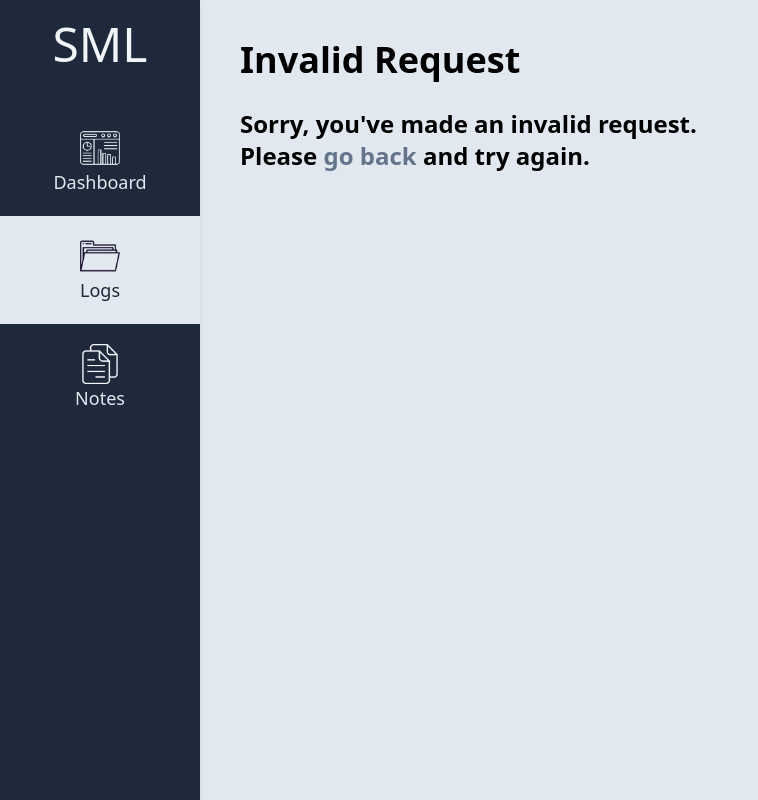
After one commit to maratsumi/IM-Project-Proposal, a PHP site: page /ErrorPage.html in a window 1280 px wide. The commit adds this page. Shown: the whole page, without its empty margins (0-758 px from the left). Run offline with PHP 8.4, Linux system fonts and the light colour scheme.

Commit message:
Error Page moans moans moans moans moans moans

```diff
--- /dev/null
+++ b/ErrorPage.html
@@ -0,0 +1,27 @@
+<!DOCTYPE html>
+<html lang="en">
+    <head>
+        <meta charset="UTF-8">
+        <meta http-equiv="X-UA-Compatible" content="IE=edge" />
+        <meta name="viewport" content="width=device-width, initial-scale=1.0" />
+        <link rel="stylesheet" href="./components/output.css" />
+        <title>Error</title>
+    </head>
+
+    <body class="bg-slate-200">
+        <div class="w-full h-full flex">
+        <div
+            class="h-full w-[200px] fixed z-10 top-0 left-0 bg-slate-800 overflow-x-hidden text-center shadow-md"
+        >
+        <h1 class="text-5xl text-slate-100 pb-10 p-5">SML</h1>
+        <a href="index.html" class="text-lg block text-slate-200 px-3 py-5 mx-auto"><img src="./components/dash.png" class="h-10 w-auto mx-auto">Dashboard</a>
+        <a href="indexLogsMain.html" class="text-lg block text-slate-800 bg-slate-200 px-3 py-5 mx-auto"><img src="./components/logs_d.png" class="h-10 w-auto mx-auto">Logs</a>
+        <a href="indexLog.html" class="text-lg block text-slate-200 px-3 py-5 mx-auto"><img src="./components/notes.png" class="h-10 w-auto mx-auto"> Notes</a>
+        </div>
+        <div class="ml-[200px] p-10">
+            <h1 class="text-4xl font-semibold">Invalid Request</h1>
+            <h3 class="text-2xl font-semibold pt-7 pb-7">Sorry, you've made an invalid request.<br> Please <a href="indexLogsMain.html" class="text-slate-500">go back</a> and try again.</h3>
+        </div>
+        </div>
+    </body>
+</html>
--- a/components/output.css
+++ b/components/output.css
@@ -745,14 +745,19 @@ video {
   color: rgb(241 245 249 / var(--tw-text-opacity));
 }
 
+.text-slate-200 {
+  --tw-text-opacity: 1;
+  color: rgb(226 232 240 / var(--tw-text-opacity));
+}
+
 .text-slate-800 {
   --tw-text-opacity: 1;
   color: rgb(30 41 59 / var(--tw-text-opacity));
 }
 
-.text-slate-200 {
+.text-slate-500 {
   --tw-text-opacity: 1;
-  color: rgb(226 232 240 / var(--tw-text-opacity));
+  color: rgb(100 116 139 / var(--tw-text-opacity));
 }
 
 .text-white {
```
